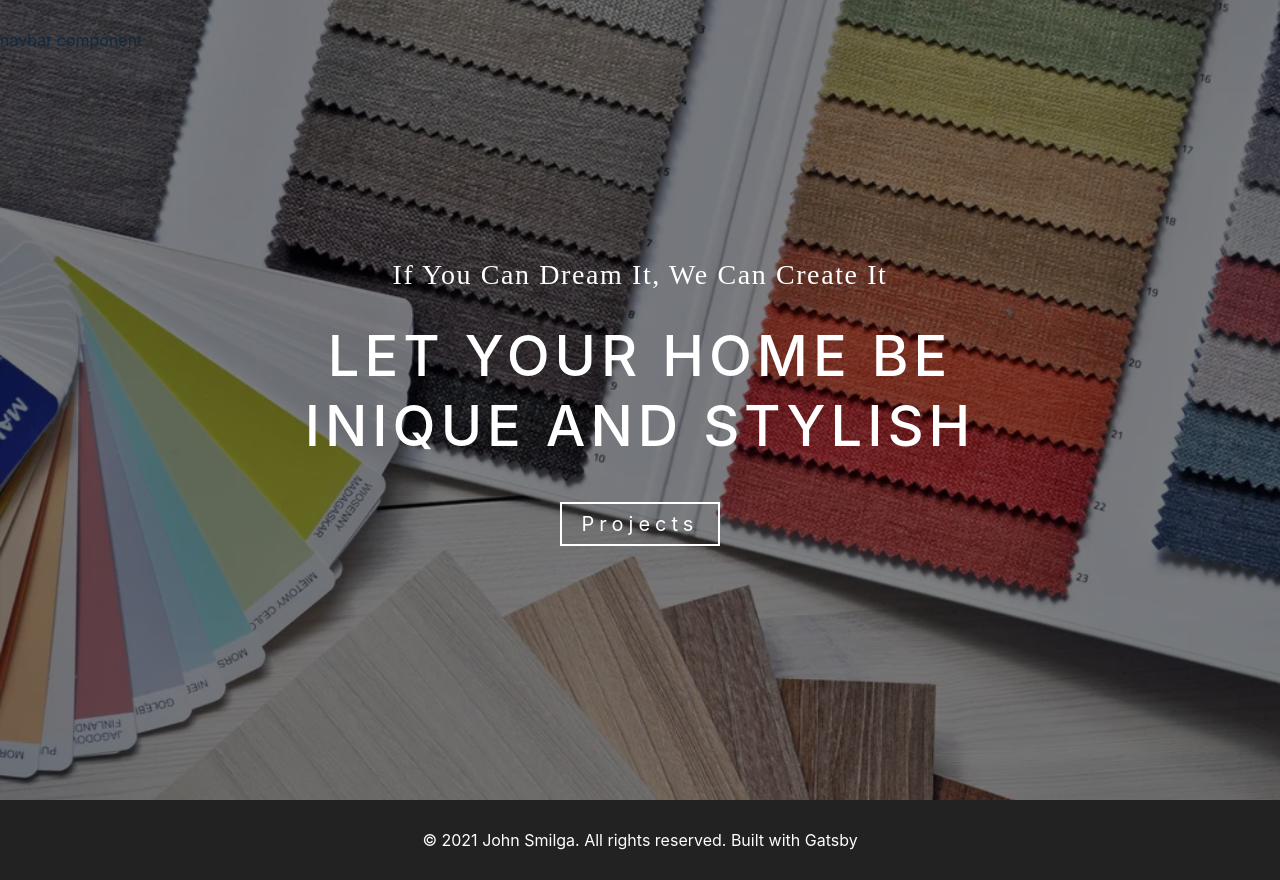
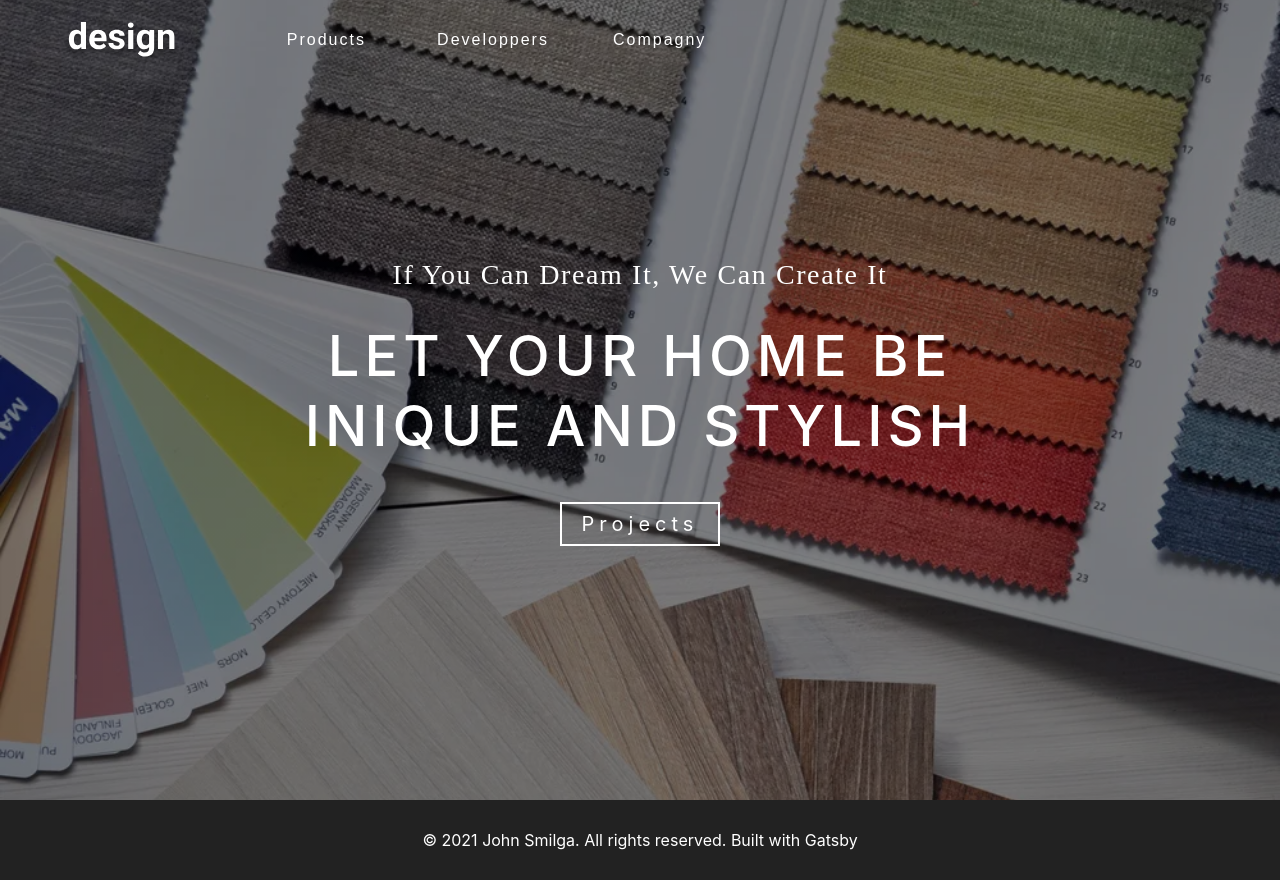
Before and after one commit to Pataco80/gatsby-airtable-design-v3, a Gatsby site: page / in a window 1280 px wide. Built offline with nearby package versions, Linux system fonts and the light colour scheme; Gatsby itself is replaced by a stand-in of ours.

Commit message:
create Navbar

```diff
--- a/src/components/Navbar.js
+++ b/src/components/Navbar.js
@@ -6,7 +6,31 @@
 import NavLink from './NavLink'
 import { GatsbyContext } from '../context/context'
 const Navbar = () => {
-  return <Wrapper>navbar component</Wrapper>
+  return (
+    <Wrapper>
+      <div className="nav-center">
+        <div className="nav-header">
+          <Link to="/">
+            <img src={logo} alt="logo" />
+          </Link>
+          <button className="toggle-btn">
+            <GoThreeBars />
+          </button>
+        </div>
+        <ul className="nav-links">
+          <li>
+            <button>Products</button>
+          </li>
+          <li>
+            <button>Developpers</button>
+          </li>
+          <li>
+            <button>Compagny</button>
+          </li>
+        </ul>
+      </div>
+    </Wrapper>
+  )
 }
 
 const Wrapper = styled.nav`
```
